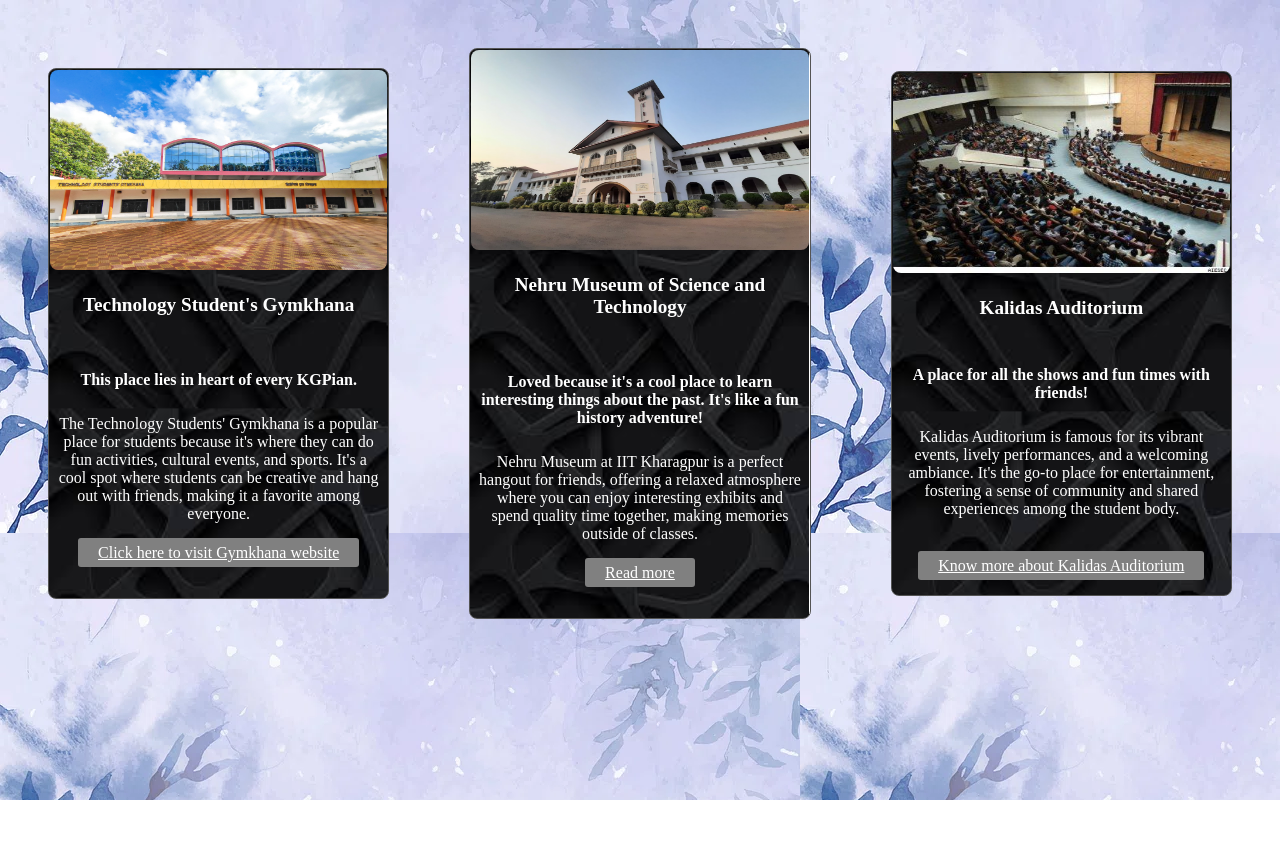
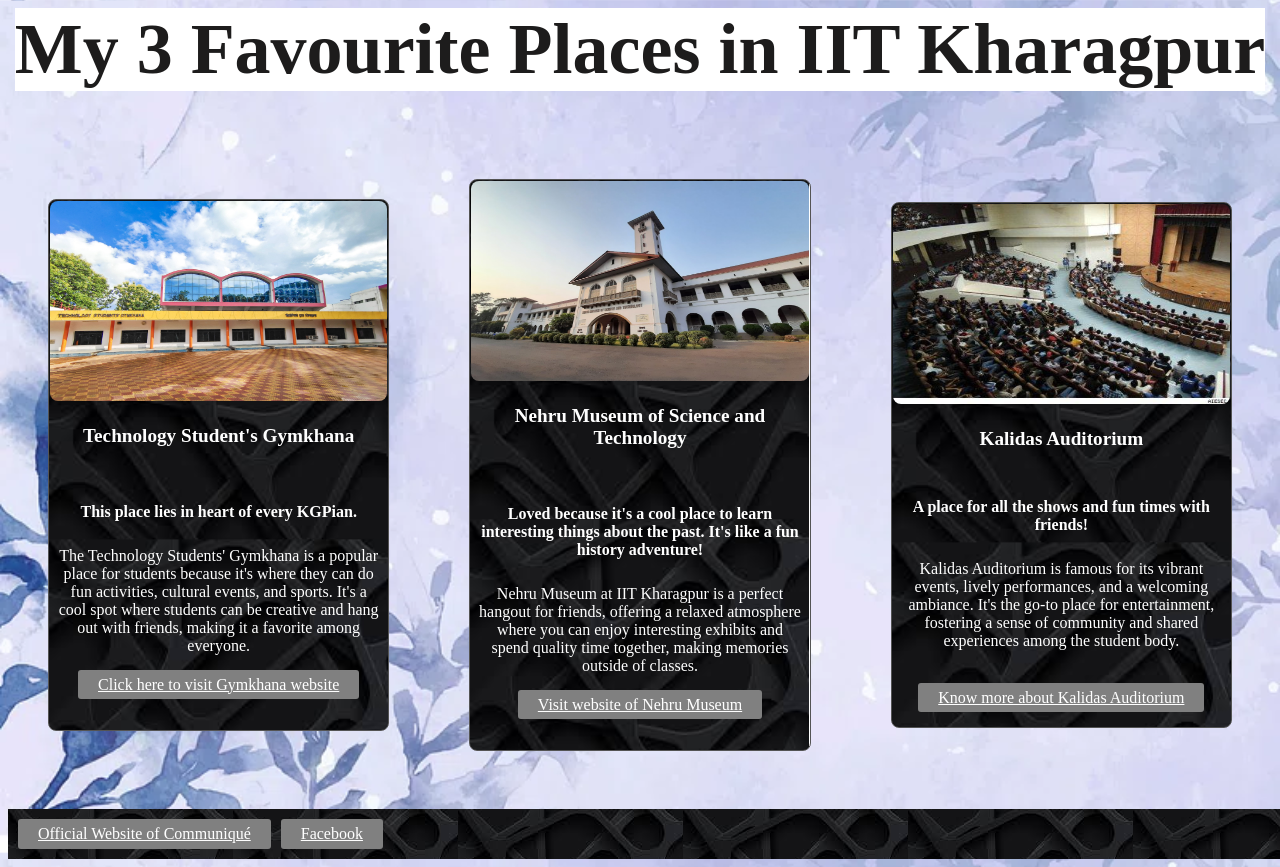
Before and after one commit to jainDivyansh0211/CQWebAssociates, a plain HTML site: page index.html in a window 1280 px wide. Before the commit the page ends 800 px from the top, so only its background shows below. Drawn offline with Linux system fonts and the light colour scheme.

Commit message:
Update index.html

```diff
--- a/index.html
+++ b/index.html
@@ -7,6 +7,8 @@
       body {
         color: white;
         background-image: url("background2.webp");
+        background-repeat: repeat-y;
+        background-size: 100%;
       }
       .images {
         height: 200px;
@@ -70,9 +72,33 @@
       .one-liner {
         font-weight: bold;
       }
+      .heading{
+        font-weight: bold;
+        font-size: 72px;
+        text-align: center;
+        background-color: white;
+        width: fit-content;
+        color: rgb(29, 28, 28);
+      }
+      .b_row{
+        height:max-content;
+        padding: 10px;
+        width: 100%;
+        display: flex;
+        flex-direction: row;
+        background-image: url("background.webp");
+        align-items:flex-end;
+      }
+      .social_handles{
+        margin-left: 10px;
+        margin-right: 10px;
+        justify-self: end;
+      }
     </style>
   </head>
   <body>
+    <center><h1 class="heading">My 3 Favourite Places in IIT Kharagpur
+    </h1></center>
     <div class="line1">
       <div class="box">
         <img src="gymkhana.jpg" alt="" class="images" />
@@ -86,7 +112,7 @@
           with friends, making it a favorite among everyone.
         </p>
         <center>
-          <a href="https://www.google.com/" class="button"
+          <a href="https://gymkhana.iitkgp.ac.in/" class="button" target="_blank"
             >Click here to visit Gymkhana website</a
           >
         </center>
@@ -100,7 +126,7 @@
           <p class="content">
             Nehru Museum at IIT Kharagpur is a perfect hangout for friends, offering a relaxed atmosphere where you can enjoy interesting exhibits and spend quality time together, making memories outside of classes.</p>
         <center>
-          <a href="https://www.google.com/" class="button">Read more</a>
+          <a href="https://www.nehrumuseumiitkgp.org/" class="button" target="_blank">Visit website of Nehru Museum</a>
         </center>
       </p>
       </div>
@@ -113,9 +139,16 @@
           Kalidas Auditorium is famous for its vibrant events, lively performances, and a welcoming ambiance. It's the go-to place for entertainment, fostering a sense of community and shared experiences among the student body.
         </p><br>
         <center>
-          <a href="" class="button" target="_blank">Know more about Kalidas Auditorium</a>
+          <a href="https://wiki.metakgp.org/w/Vikramshila" class="button" target="_blank">Know more about Kalidas Auditorium</a>
         </center>
       </div>
-    </div>
+    </div><br>
+
+    <footer>
+      <div class="b_row">
+        <a href="http://www.cqiitkgp.com/" class="button">Official Website of Communiqué</a>
+        <a href="facebook" class="button social_handles">Facebook</a>
+      </div>
+    </footer>
   </body>
 </html>
```
